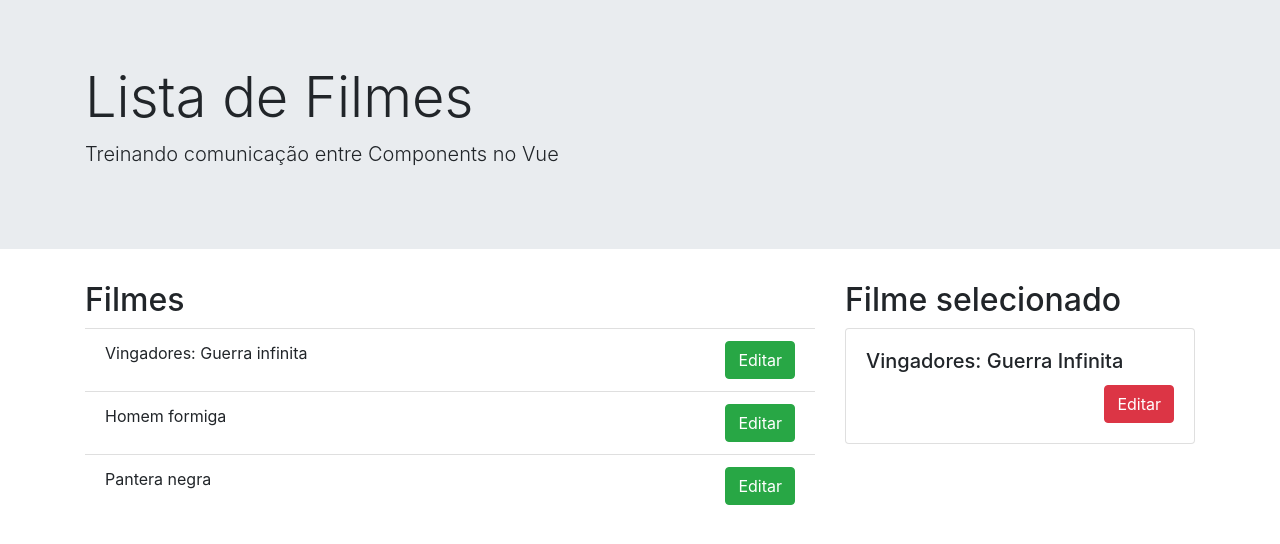
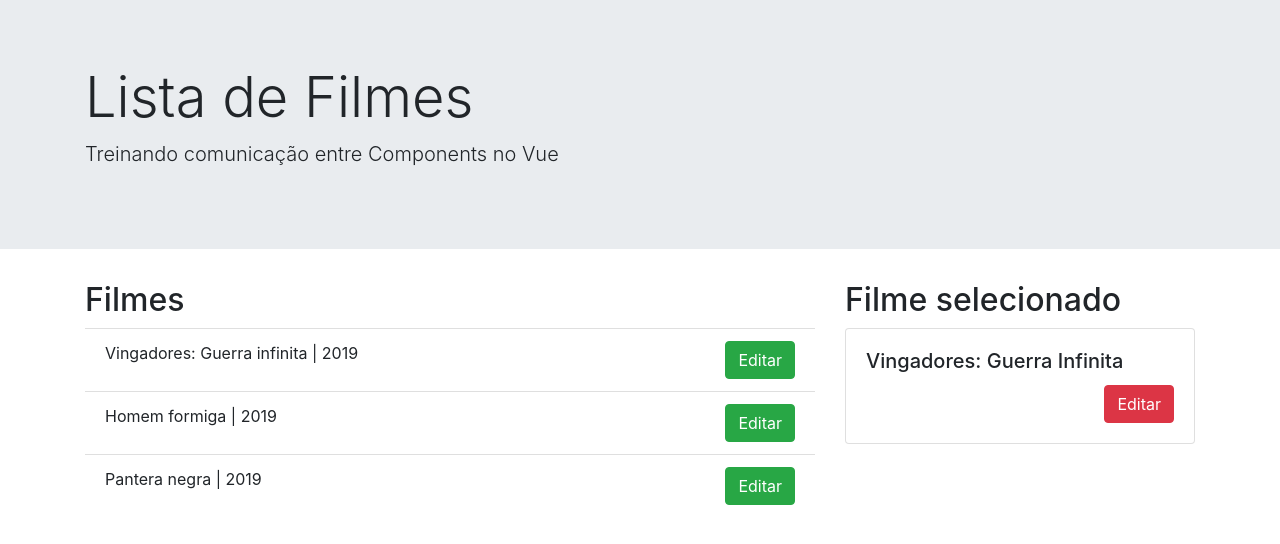
Before and after one commit to rreynoud/vue-componente-comunicacao, a Vue app: page / in a window 1280 px wide. Shown: the top 544 px of the page. Built offline with nearby package versions, Linux system fonts and the light colour scheme.

Commit message:
000 >> Adicionado propriedade props com objetos

```diff
--- a/src/components/FilmesLista.vue
+++ b/src/components/FilmesLista.vue
@@ -9,9 +9,10 @@
       <div class="list-group list-group-flush">
 
         <FilmesListaIten
-         v-for="(filme, index) in filmes"
-         :key="index"
-         :filmeTitulo="filme"/>
+         v-for="filme in filmes"
+         :key="filme.id"
+         :filmeTitulo="filme.titulo"
+         :filmeAno="filme.ano"/>
 
       </div>
     </div>
@@ -39,9 +40,9 @@ export default {
   data(){
       return{
         filmes: [
-          "Vingadores: Guerra infinita ",
-          "Homem formiga",
-          "Pantera negra"
+          { id: 1, titulo: 'Vingadores: Guerra infinita ' , ano: 2019},
+          { id: 2, titulo: 'Homem formiga' , ano: 2019},
+          { id: 3, titulo: 'Pantera negra' , ano: 2019}
         ]
       }
   }
--- a/src/components/FilmesListaIten.vue
+++ b/src/components/FilmesListaIten.vue
@@ -1,6 +1,6 @@
 <template>
     <li class="list-group-item">
-        <span>{{filmeTitulo}}</span>
+        <span>{{filmeTitulo}} | {{filmeAno}} </span>
         <button class="btn btn-success float-right">Editar</button>
     </li>
 </template>
@@ -8,6 +8,19 @@
 
 <script>
 export default {
-    props: ['filmeTitulo']
+    props: {
+        filmeTitulo: {
+            type: String,
+            required: true
+        },
+        filmeAno:{
+            type: Number,
+            required: true
+        }
+    }
+    ,
+    created(){
+        console.log('Filme titulo', this.filmeTitulo)
+    }
 }
 </script>
```
